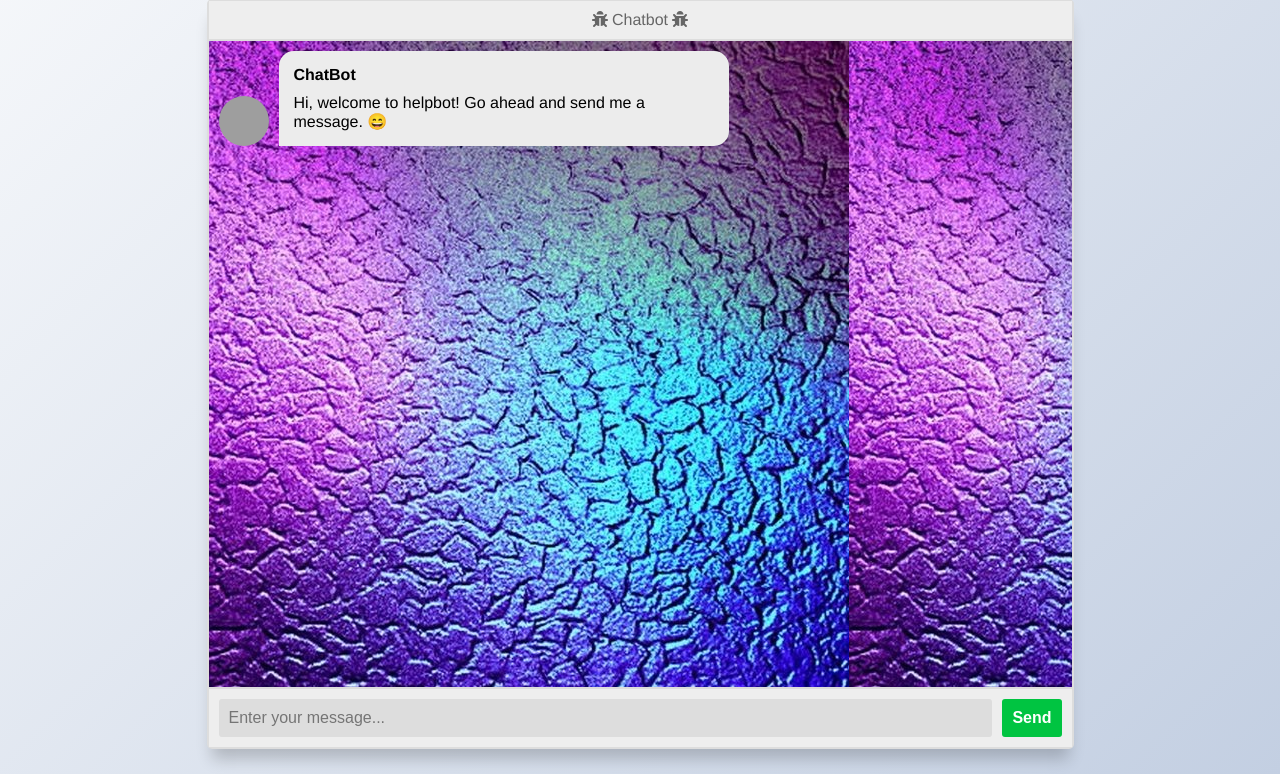
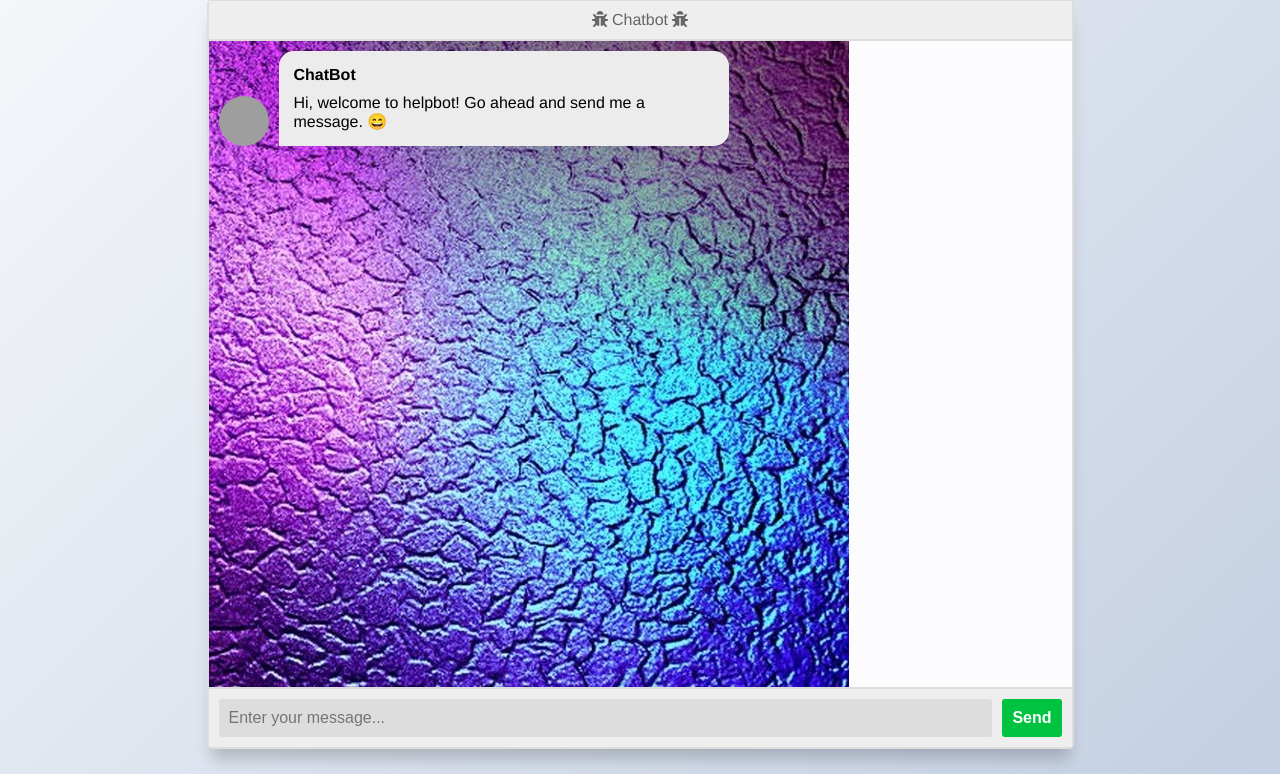
Before and after one commit to shuvadipghosh/chatbot, a Flask app: page / in a window 1280 px wide. Shown: the part 26-800 px from the top of the page. Run offline with Flask 2, Linux system fonts and the light colour scheme; some libraries are stand-ins or nearby versions; grey boxes are pictures that could not be loaded.

Commit message:
Update style.css

```diff
--- a/static/styles/style.css
+++ b/static/styles/style.css
@@ -149,3 +149,6 @@ body {
 .msger-chat {
   background-color: #fcfcfe;
   background-image: url(./images/bkg.jpg);
+  background-repeat: no-repeat;
+  background-size: auto;
+}
```
